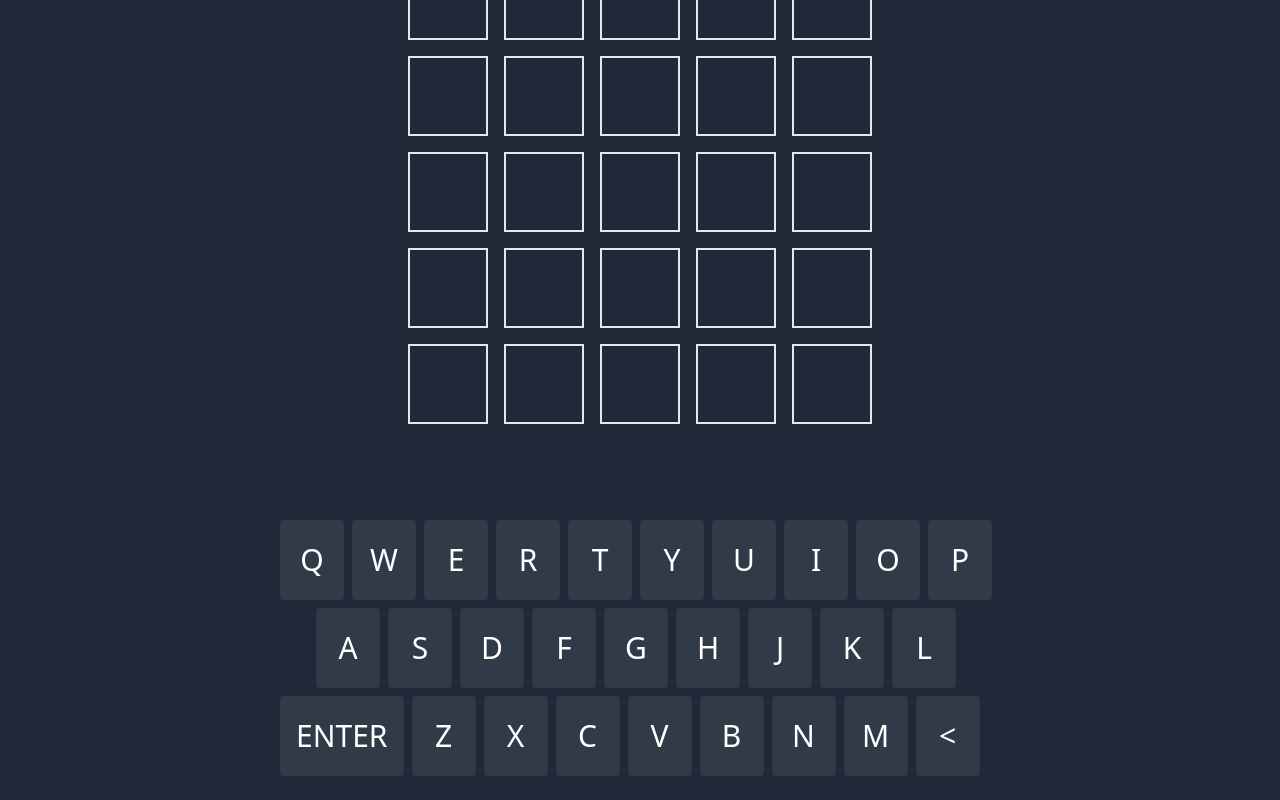
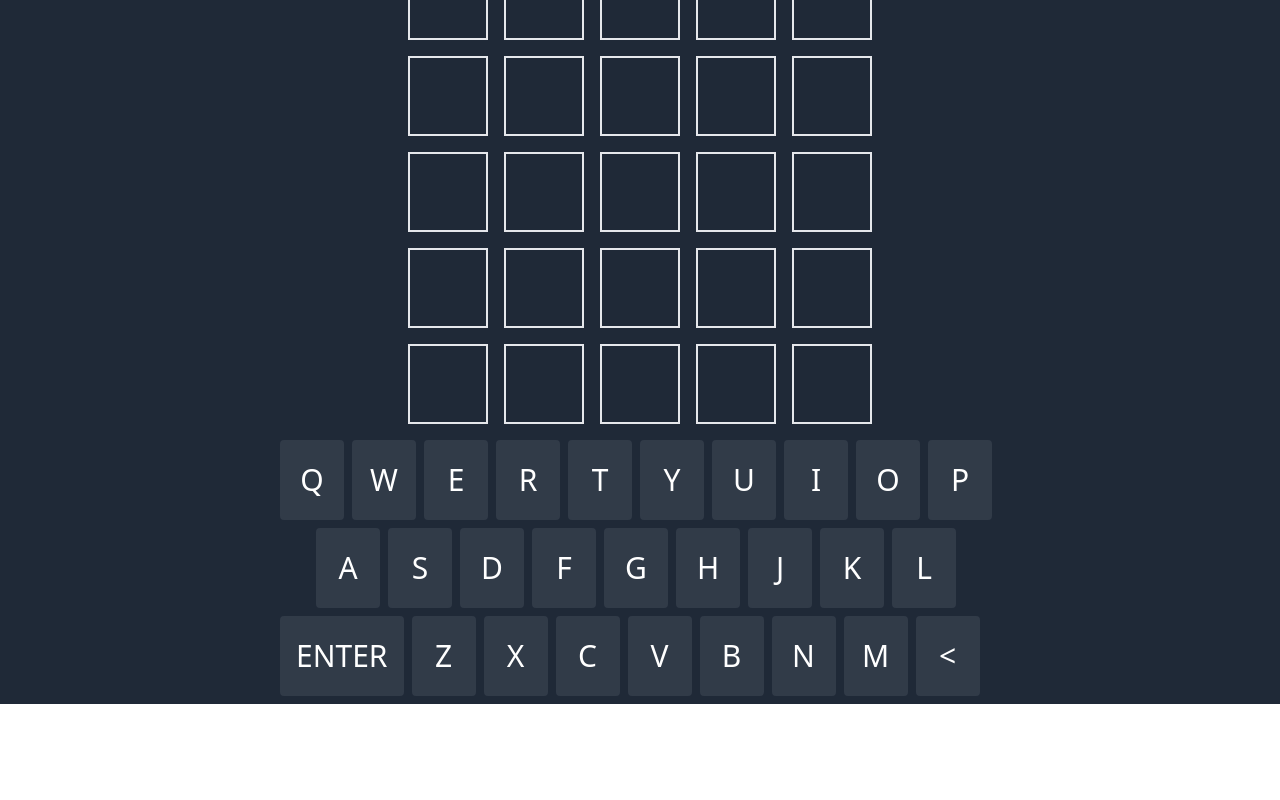
Before and after one commit to robivr/react-wordle, a React (Vite) app: page / in a window 1280 px wide. Shown: the part 266-1066 px from the top of the page. After the commit the page ends 970 px from the top, so only its background shows below. Built offline with nearby package versions, Linux system fonts and the light colour scheme.

Commit message:
fixed vertical scaling

```diff
--- a/src/components/Keyboard/Keyboard.tsx
+++ b/src/components/Keyboard/Keyboard.tsx
@@ -43,7 +43,7 @@ const Keyboard = (props: KeyboardProps) => {
   };
 
   return (
-    <div className="keyboard flex flex-col items-center mt-auto mb-4 lg:mt-20">
+    <div className="keyboard flex flex-col items-center mt-auto mb-4 lg:my-auto">
       <div className="row1">{row1Keys.map(createKey)}</div>
       <div className="row2">{row2Keys.map(createKey)}</div>
       <div className="row3 w-full">{row3Keys.map(createKey)}</div>
```
